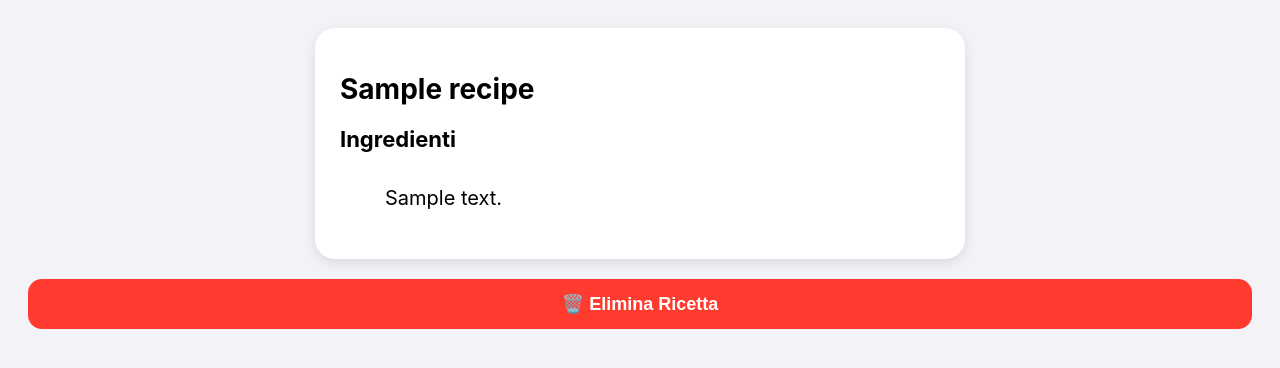
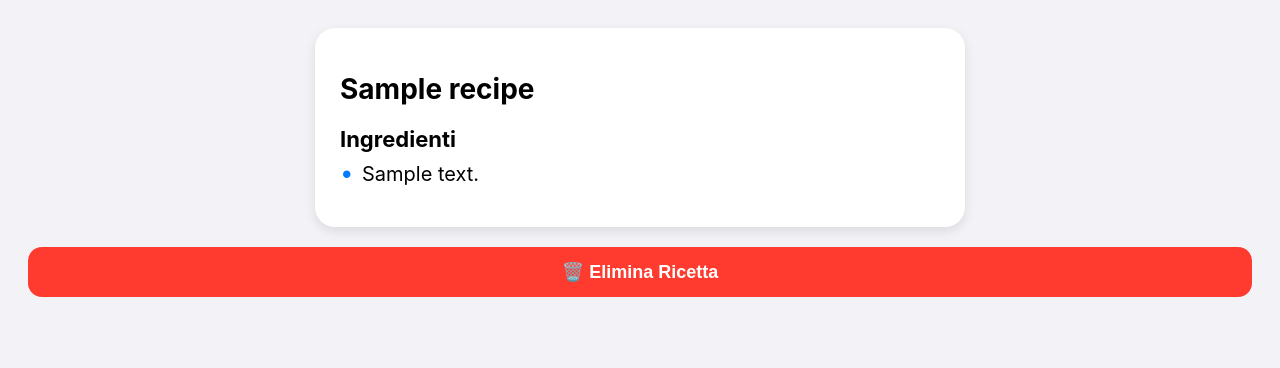
Before and after one commit to baglionegianluca-spec/anti_spreco, a Flask app: page /recipe/1 in a window 1280 px wide. Shown: the top 368 px of the page. Run offline with Flask 3, Linux system fonts and the light colour scheme; the visitor is signed in with stand-in values (Sample User, id 1); a database or web service that is not in the repository returns one stand-in record (values such as "Sample title"); some libraries are stand-ins or nearby versions.

Commit message:
estetica ingredienti

```diff
--- a/templates/recipe_detail.html
+++ b/templates/recipe_detail.html
@@ -45,6 +45,30 @@
             color: #007AFF;
             text-decoration: none;
         }
+
+        .ingredient-list {
+            list-style: none;
+            padding-left: 0;
+            margin-top: 10px;
+        }
+
+        .ingredient-list li {
+            font-size: 20px;
+            margin-bottom: 10px;
+            padding-left: 22px;
+            position: relative;
+        }
+
+        .ingredient-list li::before {
+            content: "•";
+            position: absolute;
+            left: 0;
+            top: 0;
+            color: #007AFF; /* blu stile iOS */
+            font-size: 24px;
+            line-height: 22px;
+        }
+
     </style>
 </head>
 
@@ -54,9 +78,11 @@
     <h1>{{ recipe.name }}</h1>
 
     <h2>Ingredienti</h2>
-    <div class="notes">
-        {{ recipe.notes | nl2br }}
-    </div>
+    <ul class="ingredient-list">
+    {% for line in recipe.notes.split('\n') if line.strip() %}
+        <li>{{ line.strip() }}</li>
+    {% endfor %}
+    </ul>
 </div>
 
 <form method="POST" action="/recipe/{{ recipe.id }}/delete"
```
